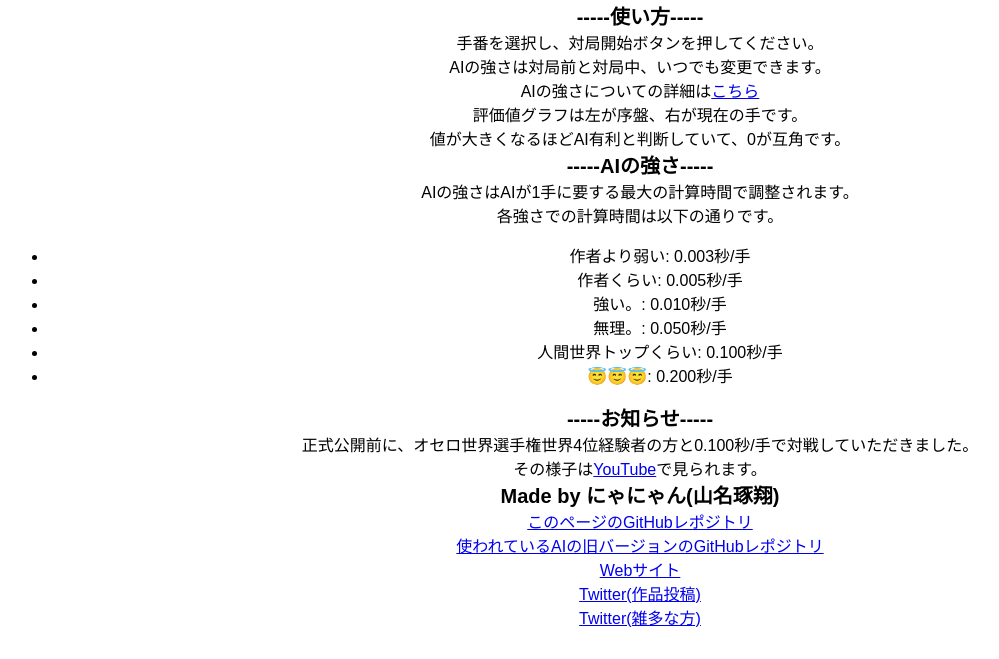
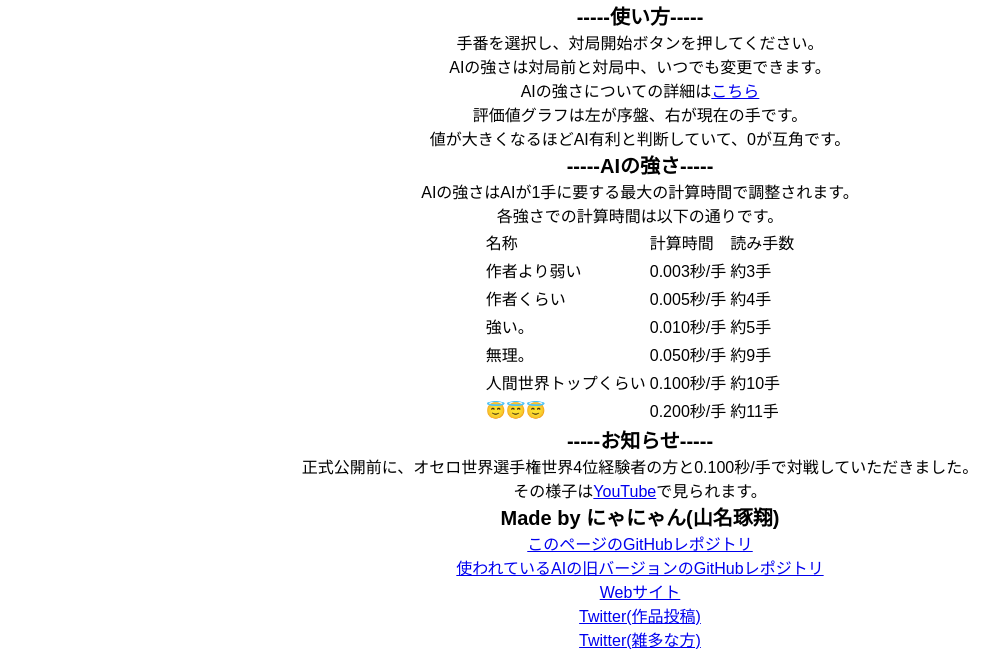
Before and after one commit to Nyanyan/Egaroucid_early, a Python web app: template templates/base.html in a window 1280 px wide. Shown: the part 1510-2169 px from the top of the page, without its empty margins (0-999 px from the left). Before the commit the page ends 2137 px from the top, so only its background shows below. Run offline with Jinja, Linux system fonts and the light colour scheme; the template is opened without the code that fills it, so the values that code supplies are empty; some libraries are stand-ins or nearby versions.

Commit message:
parallel and display

```diff
--- a/templates/base.html
+++ b/templates/base.html
@@ -67,14 +67,43 @@
                 AIの強さはAIが1手に要する最大の計算時間で調整されます。<br>
                 各強さでの計算時間は以下の通りです。
             </div>
-            <ul>
-                <li>作者より弱い: 0.003秒/手</li>
-                <li>作者くらい: 0.005秒/手</li>
-                <li>強い。: 0.010秒/手</li>
-                <li>無理。: 0.050秒/手</li>
-                <li>人間世界トップくらい: 0.100秒/手</li>
-                <li>😇😇😇: 0.200秒/手</li>
-            </ul>
+            <table>
+                <tr>
+                    <td>名称</td>
+                    <td>計算時間</td>
+                    <td>読み手数</td>
+                </tr>
+                <tr>
+                    <td>作者より弱い</td>
+                    <td>0.003秒/手</td>
+                    <td>約3手</td>
+                </tr>
+                <tr>
+                    <td>作者くらい</td>
+                    <td>0.005秒/手</td>
+                    <td>約4手</td>
+                </tr>
+                <tr>
+                    <td>強い。</td>
+                    <td>0.010秒/手</td>
+                    <td>約5手</td>
+                </tr>
+                <tr>
+                    <td>無理。</td>
+                    <td>0.050秒/手</td>
+                    <td>約9手</td>
+                </tr>
+                <tr>
+                    <td>人間世界トップくらい</td>
+                    <td>0.100秒/手</td>
+                    <td>約10手</td>
+                </tr>
+                <tr>
+                    <td>😇😇😇</td>
+                    <td>0.200秒/手</td>
+                    <td>約11手</td>
+                </tr>
+            </table>
         </div>
         <div align="center">
             <div class="sub_title">-----お知らせ-----</div>
```
Also changed, not shown: application.py (+18 -6 lines).
